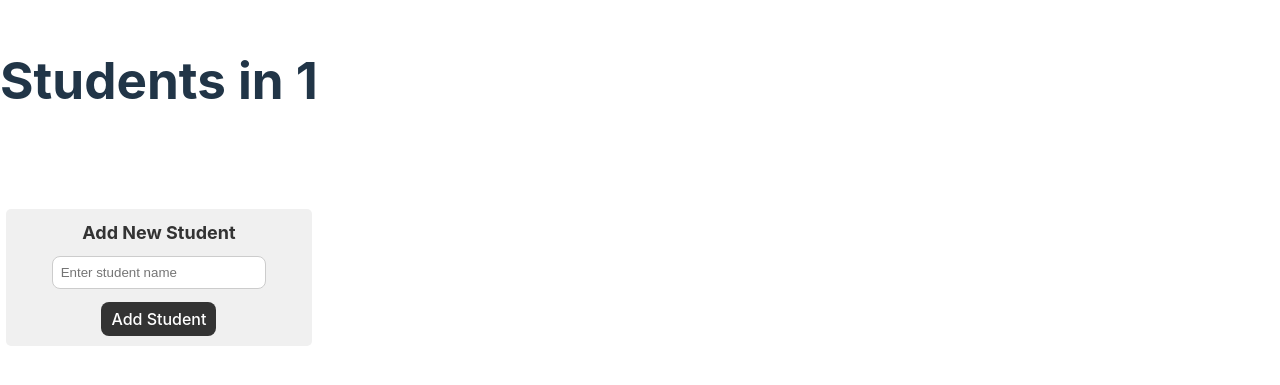
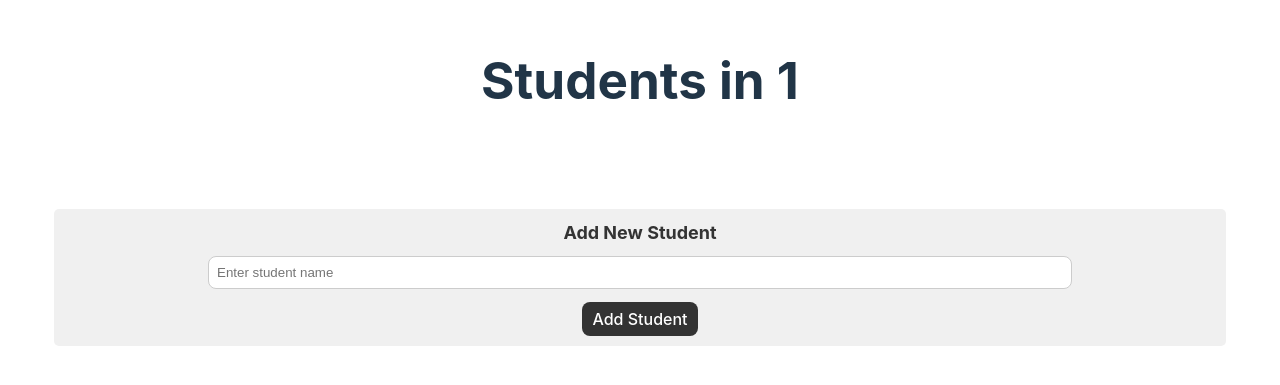
Before and after one commit to Nishan-noob/evaluator, a React (Vite) app: page /class/1 in a window 1280 px wide. Shown: the part 191-576 px from the top of the page. Built offline with nearby package versions, Linux system fonts and the light colour scheme.

Commit message:
center yetr?

```diff
--- a/src/ClassPage.css
+++ b/src/ClassPage.css
@@ -1,14 +1,16 @@
 .class-page {
     display: flex;
     flex-direction: column;
-    align-items: center;
+align-items: center;
     width: 100%;
+    text-align: center; /* Center the content horizontally */
   }
 
   .student-tiles {
     display: flex;
     flex-direction: column;
-    width: 100%;
+    width: 100vw;
+    justify-content: center;
   }
 
   .student-tile {
```
